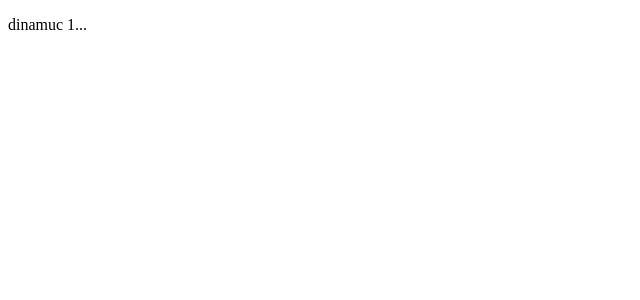
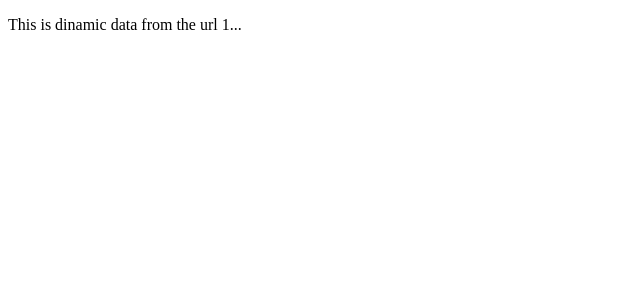
Before and after one commit to itplutoplutone350/nextjs-blog, a Next.js app: page /posts/1 in a window 1280 px wide. Shown: the top 300 px of the page, without its empty margins (0-640 px from the left). Built offline with nearby package versions, Linux system fonts and the light colour scheme.

Commit message:
Update [id].js

```diff
--- a/pages/posts/[id].js
+++ b/pages/posts/[id].js
@@ -38,6 +38,6 @@ export async function getStaticProps({ params }) {
 
 
 
-export default function Post({ postData }) {
-  return <p>dinamuc {postData.dato}...</p>;
+export default function IlMioPost({ postData }) {
+  return <p>This is dinamic data from the url {postData.dato}...</p>;
 }
```
